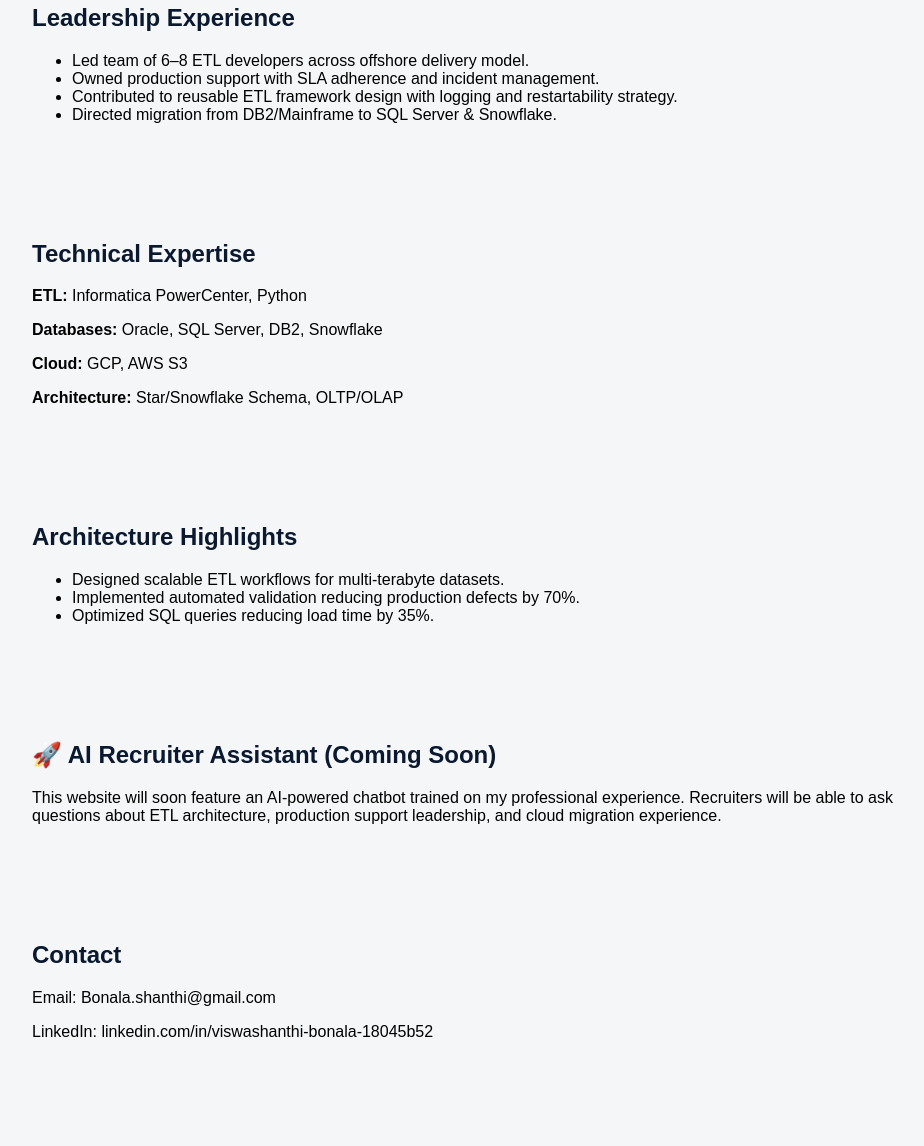
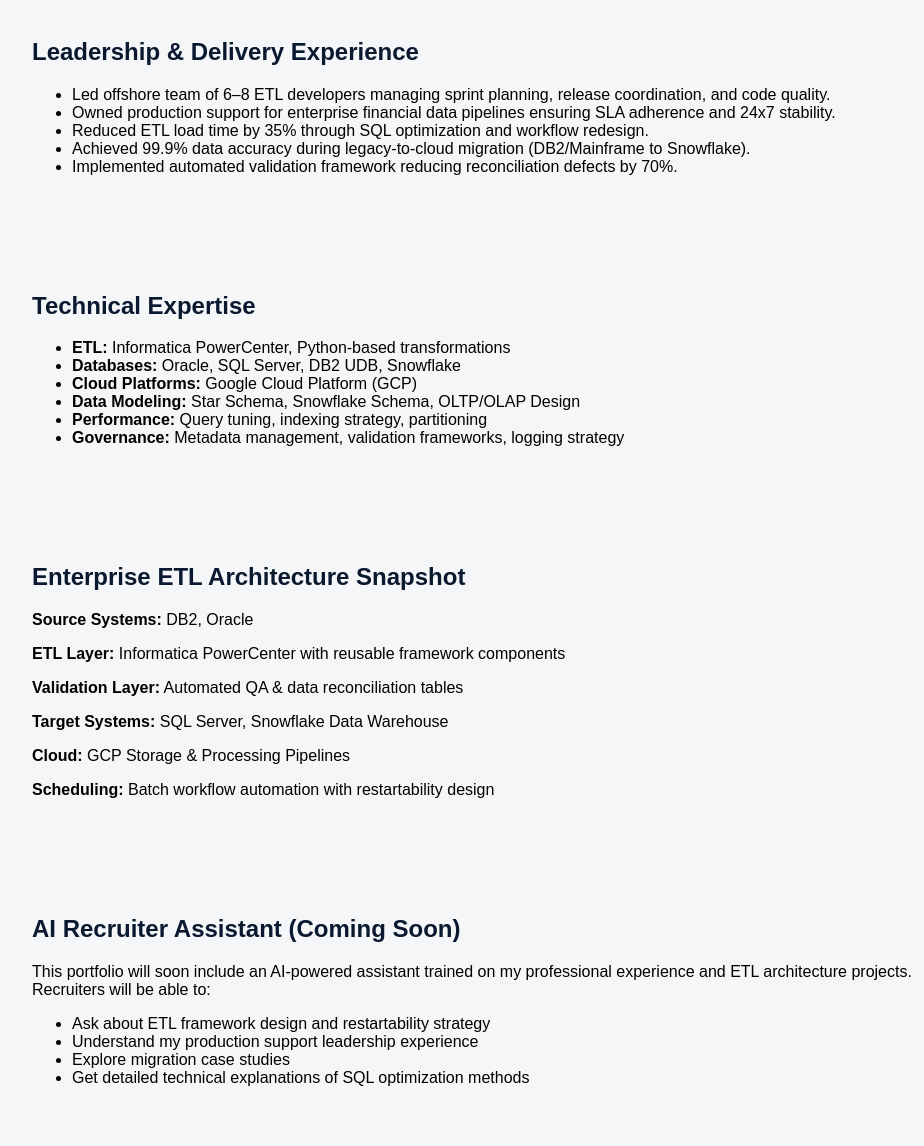
Before and after one commit to ViswaBonala/viswashanthi-portfolio, a plain HTML site: page index.html in a window 1280 px wide. Shown: the part 519-1665 px from the top of the page, without its empty margins (158-1082 px from the left). Before the commit the page ends 1616 px from the top, so only its background shows below. Drawn offline with Linux system fonts and the light colour scheme.

Commit message:
Update index.html

```diff
--- a/index.html
+++ b/index.html
@@ -8,7 +8,8 @@
 
 <header>
     <h1>Viswashanthi Bonala</h1>
-    <p>ETL Lead | Data Engineering Lead | Data Warehouse Architect</p>
+    <p>ETL Lead | Data Engineering Lead | </p>
+    <p>12+ Years | Enterprise Data Platforms | Production Support Ownership </p>
     <a href="resume.pdf" class="button">Download Resume</a>
 </header>
 
@@ -23,39 +24,50 @@
 </section>
 
 <section>
-    <h2>Leadership Experience</h2>
+    <h2>Leadership & Delivery Experience</h2>
     <ul>
-        <li>Led team of 6–8 ETL developers across offshore delivery model.</li>
-        <li>Owned production support with SLA adherence and incident management.</li>
-        <li>Contributed to reusable ETL framework design with logging and restartability strategy.</li>
-        <li>Directed migration from DB2/Mainframe to SQL Server & Snowflake.</li>
+        <li>Led offshore team of 6–8 ETL developers managing sprint planning, release coordination, and code quality.</li>
+        <li>Owned production support for enterprise financial data pipelines ensuring SLA adherence and 24x7 stability.</li>
+        <li>Reduced ETL load time by 35% through SQL optimization and workflow redesign.</li>
+        <li>Achieved 99.9% data accuracy during legacy-to-cloud migration (DB2/Mainframe to Snowflake).</li>
+        <li>Implemented automated validation framework reducing reconciliation defects by 70%.</li>
     </ul>
 </section>
 
 <section>
     <h2>Technical Expertise</h2>
-    <p><strong>ETL:</strong> Informatica PowerCenter, Python</p>
-    <p><strong>Databases:</strong> Oracle, SQL Server, DB2, Snowflake</p>
-    <p><strong>Cloud:</strong> GCP, AWS S3</p>
-    <p><strong>Architecture:</strong> Star/Snowflake Schema, OLTP/OLAP</p>
-</section>
-
-<section>
-    <h2>Architecture Highlights</h2>
     <ul>
-        <li>Designed scalable ETL workflows for multi-terabyte datasets.</li>
-        <li>Implemented automated validation reducing production defects by 70%.</li>
-        <li>Optimized SQL queries reducing load time by 35%.</li>
+        <li><strong>ETL:</strong> Informatica PowerCenter, Python-based transformations</li>
+        <li><strong>Databases:</strong> Oracle, SQL Server, DB2 UDB, Snowflake</li>
+        <li><strong>Cloud Platforms:</strong> Google Cloud Platform (GCP)</li>
+        <li><strong>Data Modeling:</strong> Star Schema, Snowflake Schema, OLTP/OLAP Design</li>
+        <li><strong>Performance:</strong> Query tuning, indexing strategy, partitioning</li>
+        <li><strong>Governance:</strong> Metadata management, validation frameworks, logging strategy</li>
     </ul>
 </section>
 
 <section>
-    <h2>🚀 AI Recruiter Assistant (Coming Soon)</h2>
+    <h2>Enterprise ETL Architecture Snapshot</h2>
+    <p><strong>Source Systems:</strong> DB2, Oracle</p>
+    <p><strong>ETL Layer:</strong> Informatica PowerCenter with reusable framework components</p>
+    <p><strong>Validation Layer:</strong> Automated QA & data reconciliation tables</p>
+    <p><strong>Target Systems:</strong> SQL Server, Snowflake Data Warehouse</p>
+    <p><strong>Cloud:</strong> GCP Storage & Processing Pipelines</p>
+    <p><strong>Scheduling:</strong> Batch workflow automation with restartability design</p>
+</section>
+
+<section>
+    <h2>AI Recruiter Assistant (Coming Soon)</h2>
     <p>
-        This website will soon feature an AI-powered chatbot trained on my
-        professional experience. Recruiters will be able to ask questions
-        about ETL architecture, production support leadership, and cloud migration experience.
+        This portfolio will soon include an AI-powered assistant trained on my professional
+        experience and ETL architecture projects. Recruiters will be able to:
     </p>
+    <ul>
+        <li>Ask about ETL framework design and restartability strategy</li>
+        <li>Understand my production support leadership experience</li>
+        <li>Explore migration case studies</li>
+        <li>Get detailed technical explanations of SQL optimization methods</li>
+    </ul>
 </section>
 
 <section>
```
